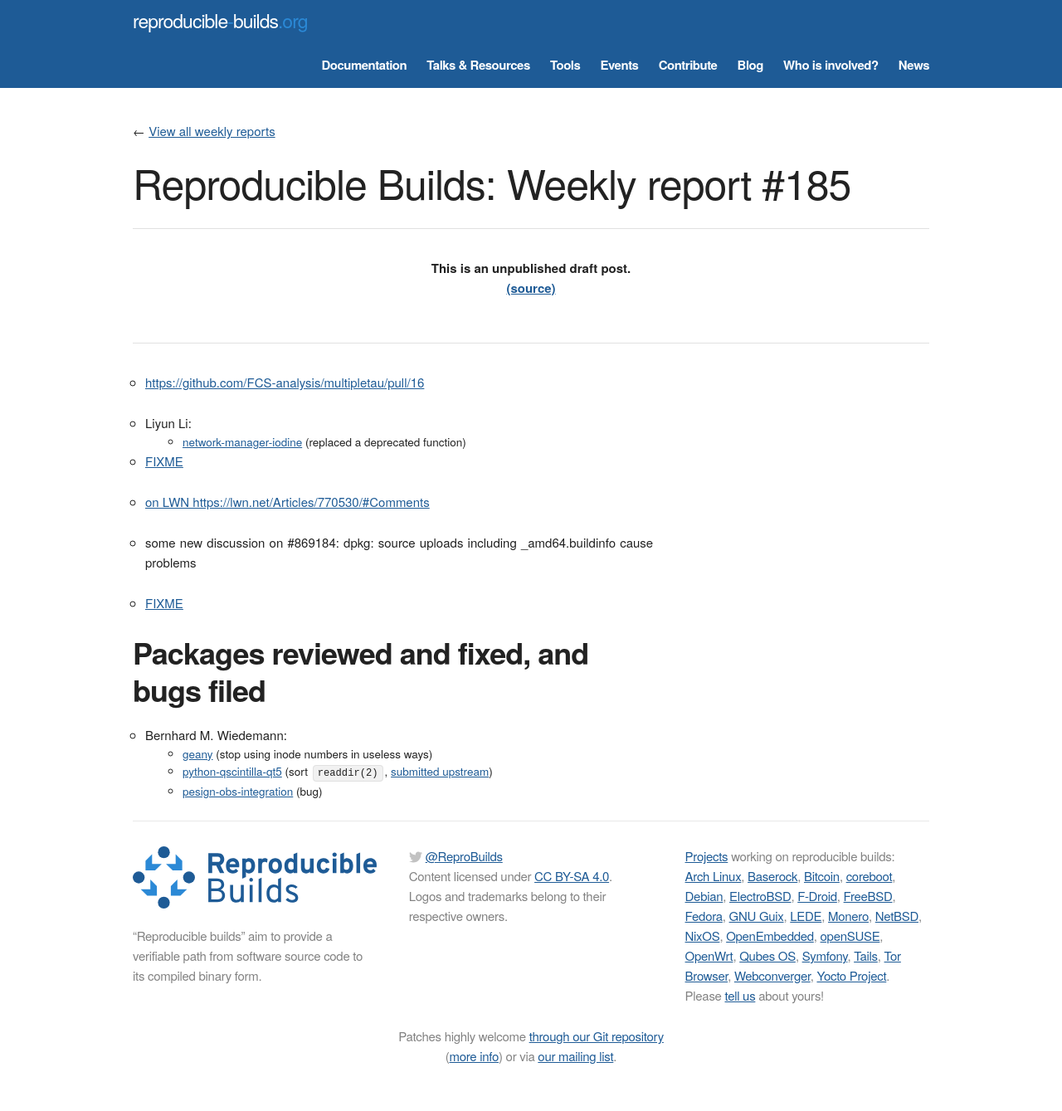
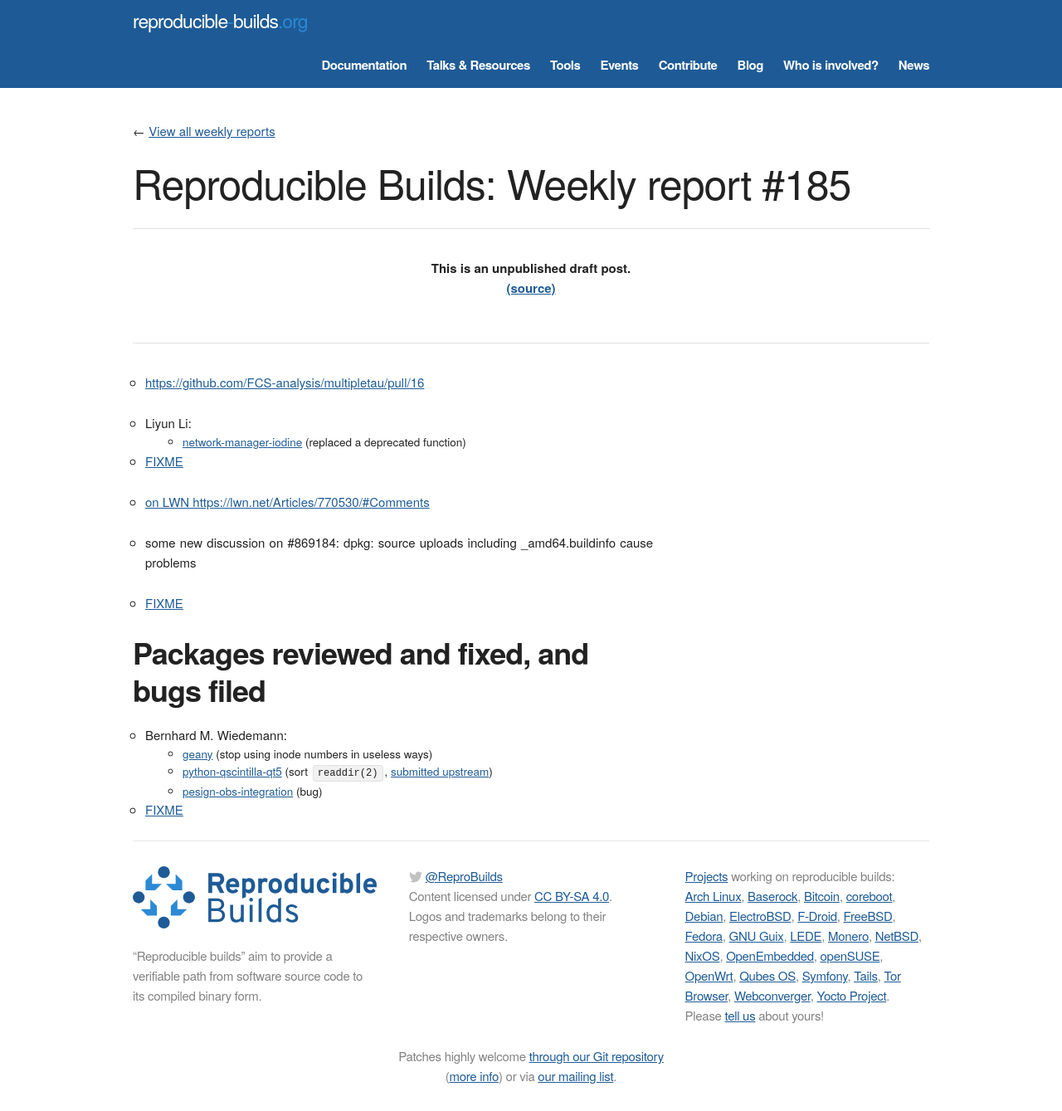
Before and after one commit to prototypefund/reproducible-website, a Jekyll site: the page built from _blog/posts/185.md, in a window 1280 px wide. Shown: the whole page at 83% size. Built offline with Jekyll 4.4.1, drawn with Linux system fonts in a browser that asks for light colours; some web fonts are replaced; before the commit the page ends 1315 px from its top, so only the background shows below that.

Commit message:
185 += https://github.com/FCS-analysis/multipletau/pull/16#issuecomment-437284262

```diff
--- a/_blog/posts/185.md
+++ b/_blog/posts/185.md
@@ -25,3 +25,5 @@
     * [geany](https://github.com/geany/geany/pull/1989) (stop using inode numbers in useless ways)
     * [python-qscintilla-qt5](https://build.opensuse.org/request/show/647086) (sort `readdir(2)`, [submitted upstream](https://www.riverbankcomputing.com/pipermail/qscintilla/2018-November/001349.html))
     * [pesign-obs-integration](https://bugzilla.opensuse.org/show_bug.cgi?id=1114605) (bug)
+
+* [FIXME](https://github.com/FCS-analysis/multipletau/pull/16#issuecomment-437284262)
```
